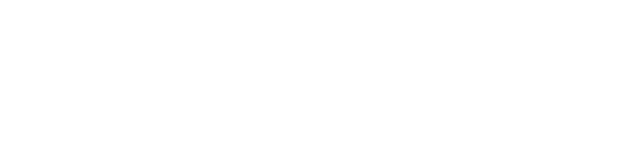
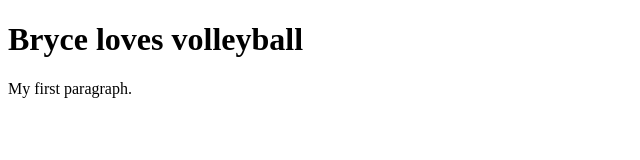
Before and after one commit to bkrein16/exploringCS, a plain HTML site: page index.html in a window 1280 px wide. Shown: the whole page, without its empty margins (0-640 px from the left). Drawn offline with Linux system fonts and the light colour scheme.

Commit message:
Added headline and para

```diff
--- a/index.html
+++ b/index.html
@@ -1,6 +1,7 @@
 <!DOCTYPE html>
 <html>
  <body>
-
+ 	<h1>Bryce loves volleyball</h1>
+   	<p>My first paragraph.</p>
  </body>
 </html>
```
